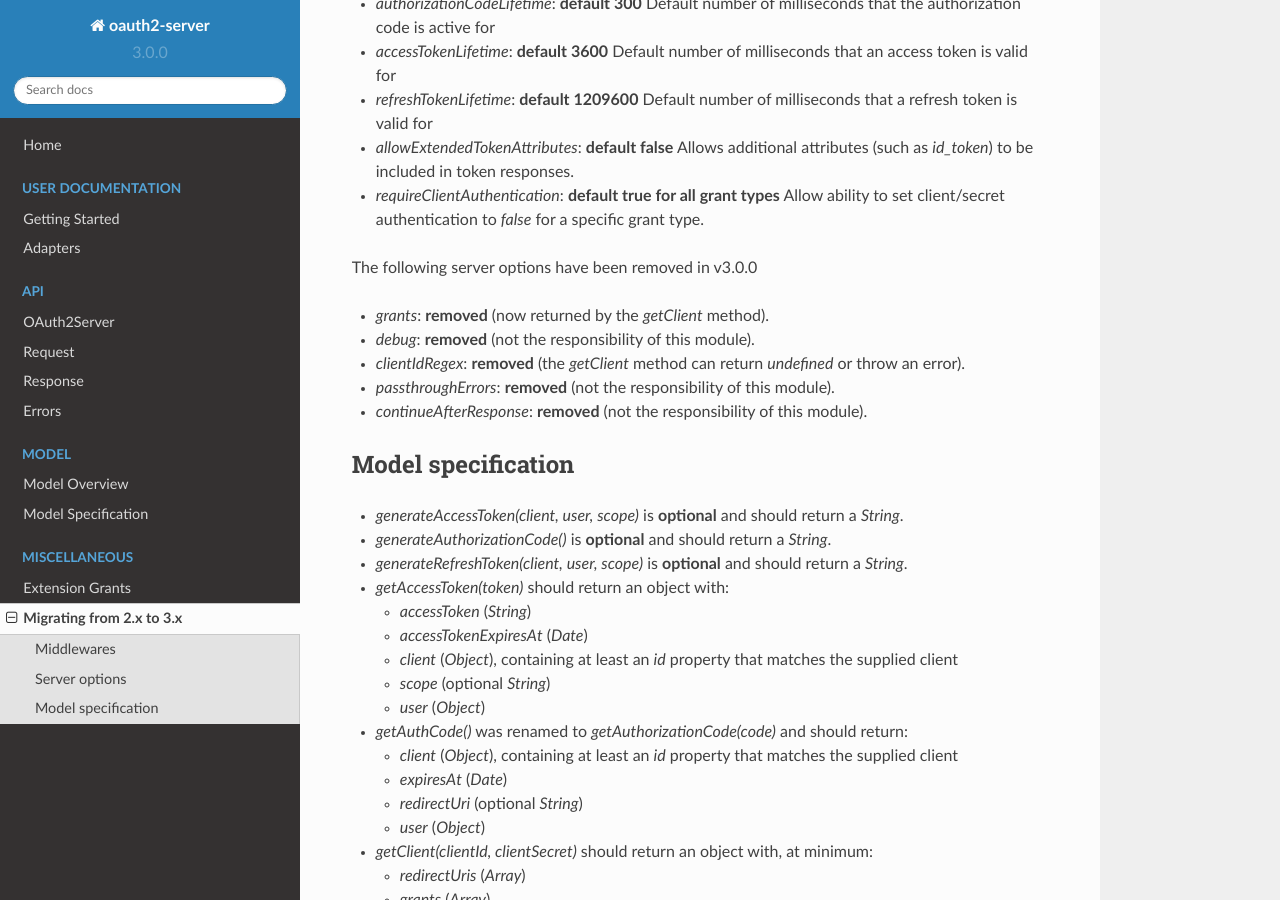
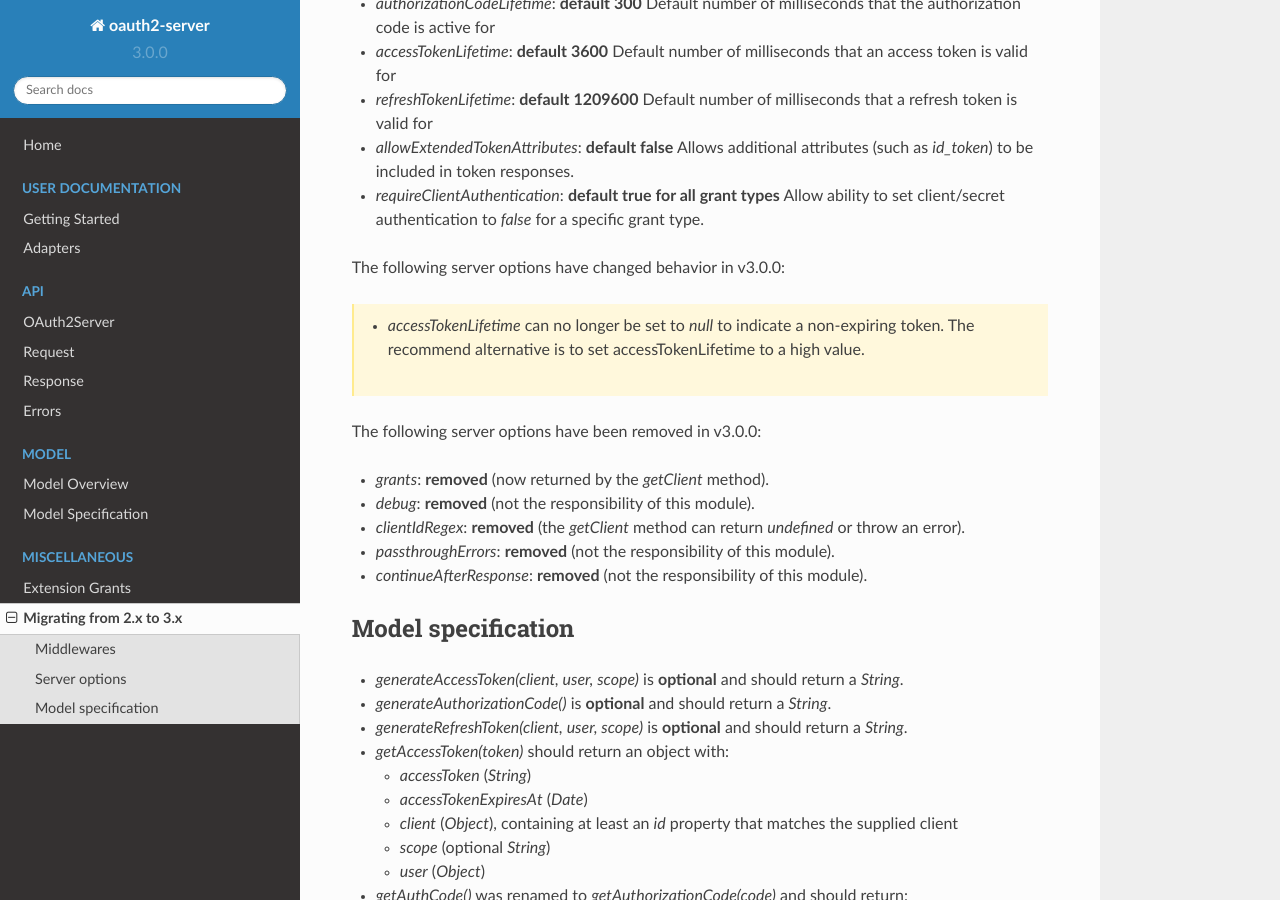
Before and after one commit to oauthjs/node-oauth2-server, a Sphinx documentation site: the page built from docs/misc/migrating-v2-to-v3.rst, in a window 1280 px wide and 900 px high, scrolled down 895 px. Built offline with Sphinx 7.4.7 and the Read the Docs theme 2.0.0, drawn with Linux system fonts in a browser that asks for light colours.

Commit message:
docs: Add breaking change to 3.0 migration guide.
The changed behavior of accessTokenLifetime is a undocumented breaking
change in 3.0.

The old behavior was spec-compliant and explicitly documented as an
advertised fature in the CHANGELOG entry for 1.5.0, so a "Breaking Change"
notice is warranted.

The spec is clear that the expiration date is *recommended*, not required.

Ref: https://tools.ietf.org/html/rfc6749#section-5.1

```diff
--- a/docs/misc/migrating-v2-to-v3.rst
+++ b/docs/misc/migrating-v2-to-v3.rst
@@ -40,7 +40,11 @@ The following server options can be set when instantiating the OAuth service:
 * `allowExtendedTokenAttributes`: **default false** Allows additional attributes (such as `id_token`) to be included in token responses.
 * `requireClientAuthentication`: **default true for all grant types** Allow ability to set client/secret authentication to `false` for a specific grant type.
 
-The following server options have been removed in v3.0.0
+The following server options have changed behavior in v3.0.0:
+
+ * `accessTokenLifetime` can no longer be set to `null` to indicate a non-expiring token. The recommend alternative is to set accessTokenLifetime to a high value.
+
+The following server options have been removed in v3.0.0:
 
 * `grants`: **removed** (now returned by the `getClient` method).
 * `debug`: **removed** (not the responsibility of this module).
```
